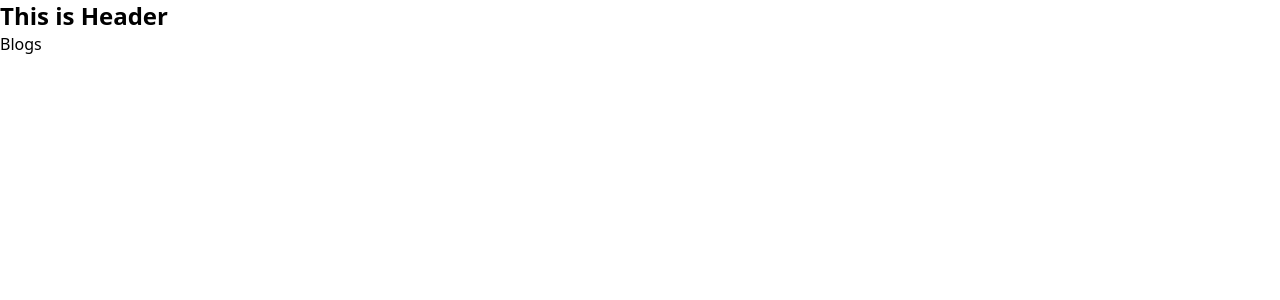
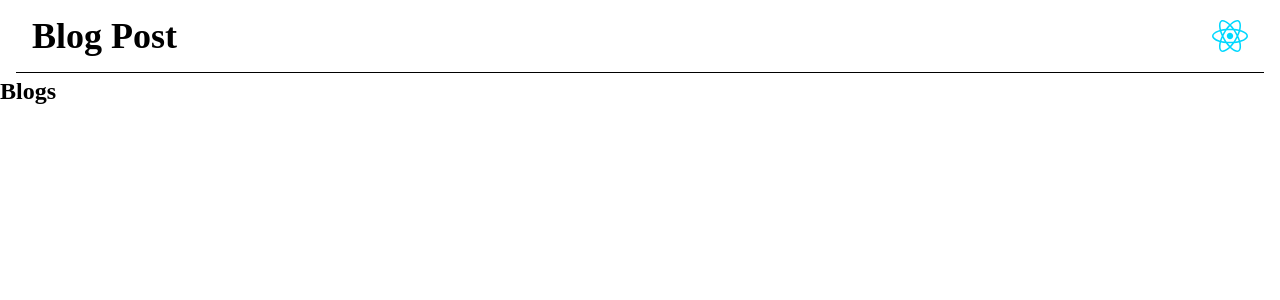
Before and after one commit to shahriar2880/simple-blog, a React (Vite) app: page / in a window 1280 px wide. Shown: the top 300 px of the page. Built offline with nearby package versions, Linux system fonts and the light colour scheme.

Commit message:
create a bookmark component

```diff
--- a/src/App.jsx
+++ b/src/App.jsx
@@ -8,7 +8,10 @@ function App() {
   return (
     <div className='container mx-auto'>
       <Header/>
-      <Blog/>
+      <div>
+              <Blog/>
+
+      </div>
     </div>
   )
 }
--- /dev/null
+++ b/src/components/Bookmarks/Bookmarks.jsx
@@ -0,0 +1,11 @@
+import React from 'react'
+
+const Bookmarks = () => {
+  return (
+    <div>
+      bookmarks
+    </div>
+  )
+}
+
+export default Bookmarks
--- a/src/components/header/Header.jsx
+++ b/src/components/header/Header.jsx
@@ -1,8 +1,9 @@
-
+import profile from "../../assets/react.svg"
 const Header = () => {
   return (
-    <div>
-      <h1 className="text-2xl font-bold">This is Header</h1>
+    <div className="flex justify-between p-4 mx-4 border-b-1">
+      <h1 className="text-4xl font-bold">Blog Post</h1>
+      <img src={profile} alt=""/>
     </div>
   )
 }
--- a/src/index.css
+++ b/src/index.css
@@ -1 +1,11 @@
 @import "tailwindcss";
+
+@import url('https://fonts.googleapis.com/css2?family=Ancizar+Serif:ital,wght@0,300..900;1,300..900&display=swap');
+
+body{
+  font-family: "Ancizar Serif", serif;
+  font-optical-sizing: auto;
+  font-weight: 600;
+  font-size: x-large;
+  font-style: normal;
+}
```
